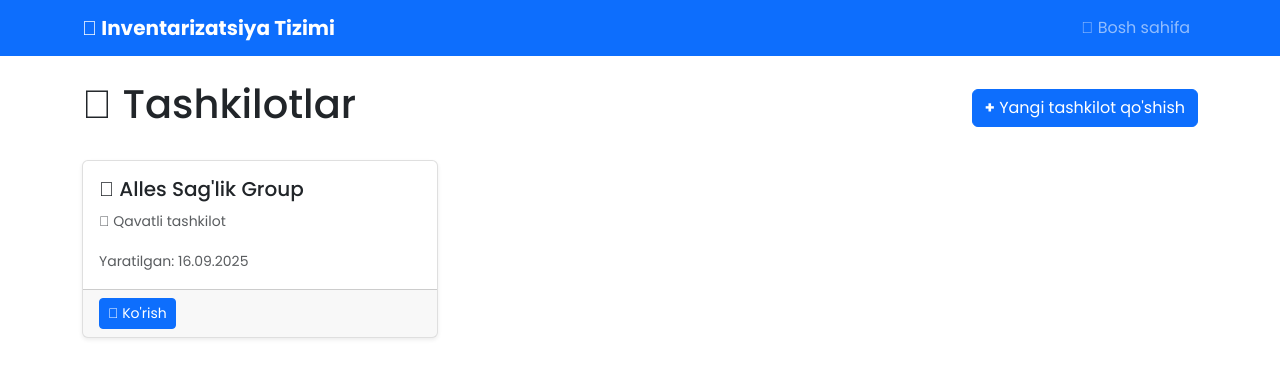
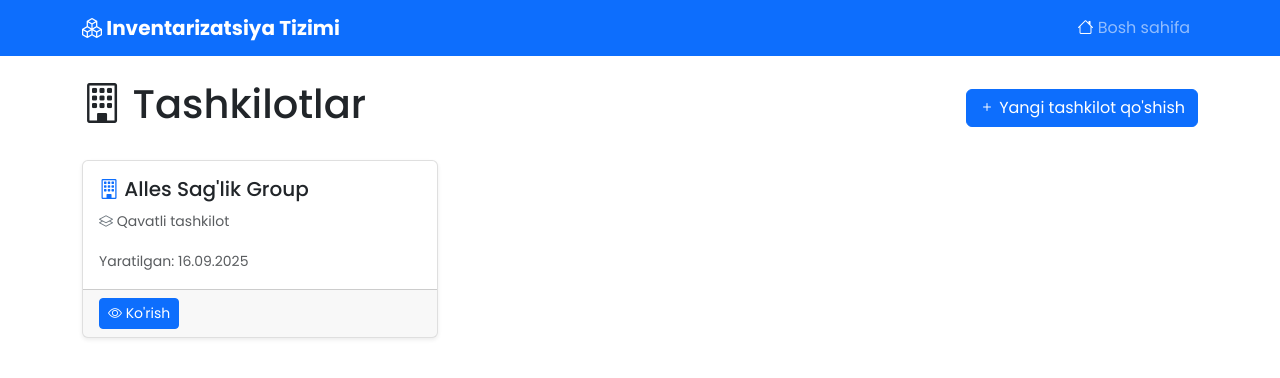
Before and after one commit to jaxongirtoshpolatov1225-droid/inv, a Flask app: page / in a window 1280 px wide. Shown: the top 378 px of the page. Run offline with Flask 3, Linux system fonts and the light colour scheme.

Commit message:
Ikonkalar yangilandi - Bootstrap Icons va ranglar to'g'rilandi

```diff
--- a/templates/base.html
+++ b/templates/base.html
@@ -5,14 +5,16 @@
     <meta name="viewport" content="width=device-width, initial-scale=1.0">
     <title>{% block title %}Inventarizatsiya Tizimi{% endblock %}</title>
     <link href="https://cdn.jsdelivr.net/npm/bootstrap@5.3.0/dist/css/bootstrap.min.css" rel="stylesheet">
-    <link href="https://cdnjs.cloudflare.com/ajax/libs/font-awesome/6.0.0/css/all.min.css" rel="stylesheet">
+    <link href="https://cdnjs.cloudflare.com/ajax/libs/font-awesome/6.4.0/css/all.min.css" rel="stylesheet">
+    <link href="https://use.fontawesome.com/releases/v6.4.0/css/all.css" rel="stylesheet">
+    <link href="https://cdn.jsdelivr.net/npm/bootstrap-icons@1.10.0/font/bootstrap-icons.css" rel="stylesheet">
     <link href="https://fonts.googleapis.com/css2?family=Poppins:wght@300;400;500;600;700&display=swap" rel="stylesheet">
 </head>
 <body>
     <nav class="navbar navbar-expand-lg navbar-dark bg-primary">
         <div class="container">
             <a class="navbar-brand" href="/">
-                <i class="fas fa-boxes"></i> Inventarizatsiya Tizimi
+                <i class="bi bi-boxes"></i> Inventarizatsiya Tizimi
             </a>
             <button class="navbar-toggler" type="button" data-bs-toggle="collapse" data-bs-target="#navbarNav">
                 <span class="navbar-toggler-icon"></span>
@@ -21,7 +23,7 @@
                 <ul class="navbar-nav ms-auto">
                     <li class="nav-item">
                         <a class="nav-link" href="/">
-                            <i class="fas fa-home"></i> Bosh sahifa
+                            <i class="bi bi-house"></i> Bosh sahifa
                         </a>
                     </li>
                 </ul>
@@ -99,6 +101,42 @@
             max-width: 200px;
             height: auto;
         }
+        .bi {
+            color: inherit;
+        }
+        .text-muted .bi {
+            color: #6c757d;
+        }
+        .btn .bi {
+            color: inherit;
+        }
+        .navbar-brand .bi {
+            color: white;
+        }
+        .card-title .bi {
+            color: #0d6efd;
+        }
+        .btn-primary .bi {
+            color: white;
+        }
+        .btn-success .bi {
+            color: white;
+        }
+        .btn-info .bi {
+            color: white;
+        }
+        .btn-warning .bi {
+            color: black;
+        }
+        .btn-danger .bi {
+            color: white;
+        }
+        .btn-secondary .bi {
+            color: white;
+        }
+        .navbar-nav .bi {
+            color: white;
+        }
     </style>
     {% block scripts %}{% endblock %}
 </body>
--- a/templates/index.html
+++ b/templates/index.html
@@ -6,9 +6,9 @@
 <div class="row">
     <div class="col-12">
         <div class="d-flex justify-content-between align-items-center mb-4">
-            <h1><i class="fas fa-building"></i> Tashkilotlar</h1>
+            <h1><i class="bi bi-building"></i> Tashkilotlar</h1>
             <button class="btn btn-primary" data-bs-toggle="modal" data-bs-target="#addOrganizationModal">
-                <i class="fas fa-plus"></i> Yangi tashkilot qo'shish
+                <i class="bi bi-plus"></i> Yangi tashkilot qo'shish
             </button>
         </div>
 
@@ -19,14 +19,14 @@
                     <div class="card h-100">
                         <div class="card-body">
                             <h5 class="card-title">
-                                <i class="fas fa-building"></i> {{ org.name }}
+                                <i class="bi bi-building"></i> {{ org.name }}
                             </h5>
                             <p class="card-text">
                                 <small class="text-muted">
                                     {% if org.has_floors %}
-                                        <i class="fas fa-layer-group"></i> Qavatli tashkilot
+                                        <i class="bi bi-layers"></i> Qavatli tashkilot
                                     {% else %}
-                                        <i class="fas fa-home"></i> Oddiy tashkilot
+                                        <i class="bi bi-house"></i> Oddiy tashkilot
                                     {% endif %}
                                 </small>
                             </p>
@@ -38,7 +38,7 @@
                         </div>
                         <div class="card-footer">
                             <a href="/organization/{{ org.id }}" class="btn btn-primary btn-sm">
-                                <i class="fas fa-eye"></i> Ko'rish
+                                <i class="bi bi-eye"></i> Ko'rish
                             </a>
                         </div>
                     </div>
@@ -47,11 +47,11 @@
             </div>
         {% else %}
             <div class="text-center py-5">
-                <i class="fas fa-building fa-3x text-muted mb-3"></i>
+                <i class="bi bi-building text-muted mb-3" style="font-size: 3rem; color: #6c757d !important;"></i>
                 <h3 class="text-muted">Hozircha tashkilot yo'q</h3>
                 <p class="text-muted">Birinchi tashkilotingizni qo'shing</p>
                 <button class="btn btn-primary" data-bs-toggle="modal" data-bs-target="#addOrganizationModal">
-                    <i class="fas fa-plus"></i> Tashkilot qo'shish
+                    <i class="bi bi-plus"></i> Tashkilot qo'shish
                 </button>
             </div>
         {% endif %}
```
Also changed, not shown: inv_launcher.py (added, +111 -0 lines), templates/floor.html (+6 -6 lines), templates/organization_direct_rooms.html (+6 -6 lines), templates/organization_with_floors.html (+6 -6 lines), templates/room.html (+6 -6 lines).
